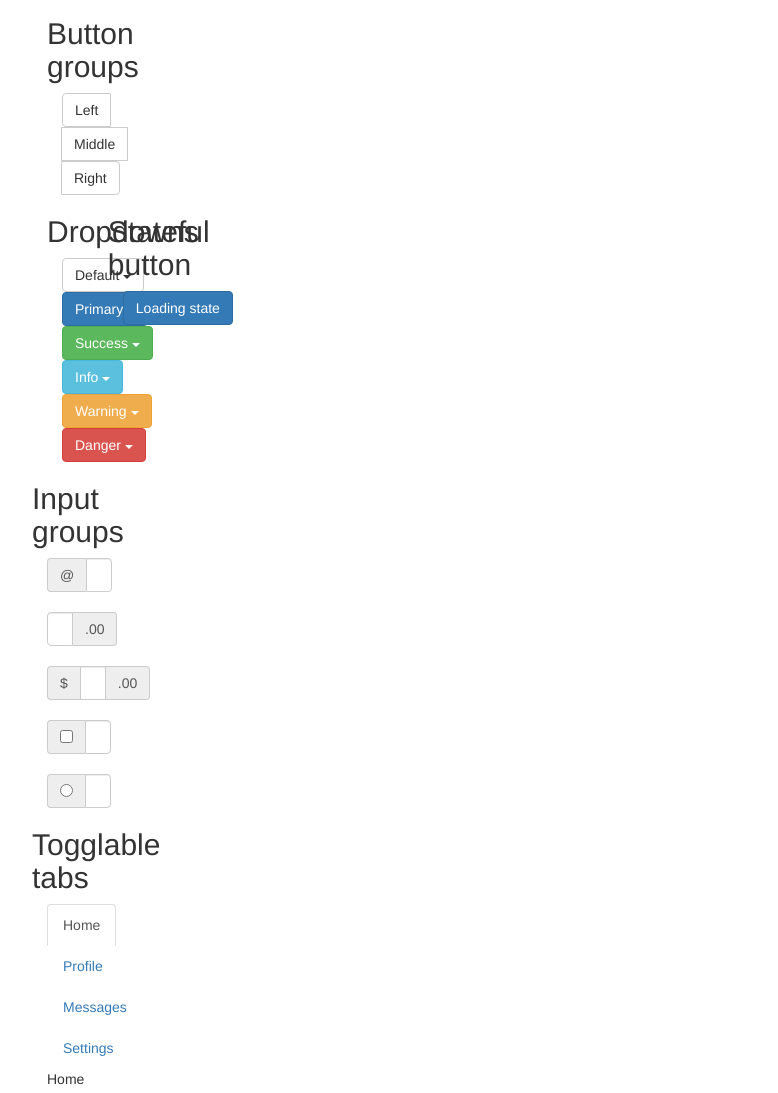
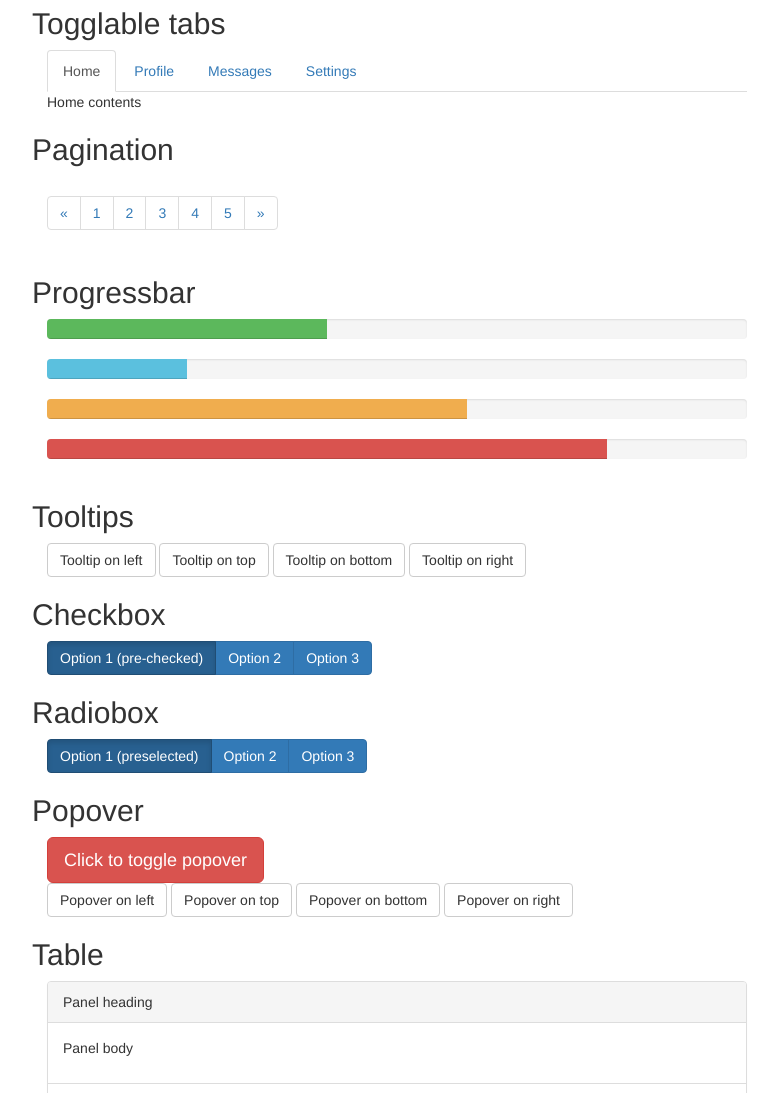
Before and after one commit to KoreaHTML5/quickstart-bootstrap, a website: page app/index.html in a window 1280 px wide. Shown: the part 1707-2800 px from the top of the page, without its empty margins (243-1021 px from the left). Drawn offline with nearby package versions, Linux system fonts and the light colour scheme.

Commit message:
Fix col number

```diff
--- a/app/index.html
+++ b/app/index.html
@@ -39,9 +39,9 @@
       </div>
 
       <div class="row">
-        <div class="col-md-1">
+        <div class="col-md-12">
           <h2>Labels</h2>
-          <div class="col-md-1">
+          <div class="col-md-12">
             <h1>Example heading <span class="label label-default">New</span></h1>
             <h2>Example heading <span class="label label-default">New</span></h2>
             <h3>Example heading <span class="label label-default">New</span></h3>
@@ -53,9 +53,9 @@
       </div>
 
       <div class="row">
-        <div class="col-md-1">
+        <div class="col-md-12">
           <h2>Colorful labels</h2>
-          <div class="col-md-1">
+          <div class="col-md-12">
             <span class="label label-default">Default</span>
             <span class="label label-primary">Primary</span>
             <span class="label label-success">Success</span>
@@ -64,13 +64,13 @@
             <span class="label label-danger">Danger</span>
           </div>
         </div>
-        <div class="col-md-1"></div>
+        <div class="col-md-12"></div>
       </div>
 
       <div class="row">
-        <div class="col-md-1">
+        <div class="col-md-12">
           <h2>Buttons</h2>
-          <div class="col-md-1">
+          <div class="col-md-12">
             <div class="btn-toolbar" role="toolbar">
               <div class="btn-group">
                 <button type="button" class="btn btn-default"><span class="glyphicon glyphicon-align-left"></span></button>
@@ -80,9 +80,9 @@
               </div>
             </div>
           </div>
-          <div class="col-md-1">
+          <div class="col-md-12">
           </div>
-          <div class="col-md-1">
+          <div class="col-md-12">
             <div class="btn-toolbar" role="toolbar">
               <button type="button" class="btn btn-default btn-lg"><span class="glyphicon glyphicon-star"></span> Star</button>
               <button type="button" class="btn btn-default"><span class="glyphicon glyphicon-star"></span> Star</button>
@@ -94,9 +94,9 @@
       </div>
 
       <div class="row">
-        <div class="col-md-1">
+        <div class="col-md-12">
           <h2>Button groups</h2>
-          <div class="col-md-1">
+          <div class="col-md-12">
             <div class="btn-group">
               <button type="button" class="btn btn-default">Left</button>
               <button type="button" class="btn btn-default">Middle</button>
@@ -107,9 +107,9 @@
       </div>
 
       <div class="row">
-        <div class="col-md-1">
+        <div class="col-md-12">
           <h2>Dropdowns</h2>
-          <div class="col-md-1">
+          <div class="col-md-12">
           <div class="btn-group">
             <button type="button" class="btn btn-default dropdown-toggle" data-toggle="dropdown">Default <span class="caret"></span></button>
             <ul class="dropdown-menu" role="menu">
@@ -174,18 +174,18 @@
       </div>
 
       <div class="row">
-        <div class="col-md-1">
+        <div class="col-md-12">
           <h2>Stateful button</h2>
-          <div class="col-md-1">
+          <div class="col-md-12">
             <button type="button" id="loading-example-btn" data-loading-text="Loading..." class="btn btn-primary">Loading state</button>
           </div>
         </div>
       </div>
 
       <div class="row">
-        <div class="col-md-1">
+        <div class="col-md-12">
           <h2>Input groups</h2>
-          <div class="col-md-1">
+          <div class="col-md-12">
             <form class="bs-example bs-example-form" role="form">
               <div class="input-group">
                 <span class="input-group-addon">@</span>
@@ -222,9 +222,9 @@
       </div>
 
       <div class="row">
-        <div class="col-md-1">
+        <div class="col-md-12">
           <h2>Togglable tabs</h2>
-          <div class="col-md-1">
+          <div class="col-md-12">
             <ul class="nav nav-tabs" role="tablist">
               <li class="active"><a href="#home" role="tab" data-toggle="tab">Home</a></li>
               <li><a href="#profile" role="tab" data-toggle="tab">Profile</a></li>
@@ -239,13 +239,13 @@
             </div>
           </div>
         </div>
-        <div class="col-md-1"></div>
+        <div class="col-md-12"></div>
       </div>
 
       <div class="row">
-        <div class="col-md-1">
+        <div class="col-md-12">
           <h2>Pagination</h2>
-          <div class="col-md-1">
+          <div class="col-md-12">
             <ul class="pagination">
               <li><a href="#">&laquo;</a></li>
               <li><a href="#">1</a></li>
@@ -257,13 +257,13 @@
             </ul>
           </div>
         </div>
-        <div class="col-md-1"></div>
+        <div class="col-md-12"></div>
       </div>
 
       <div class="row">
-        <div class="col-md-1">
+        <div class="col-md-12">
           <h2>Progressbar</h2>
-          <div class="col-md-1">
+          <div class="col-md-12">
             <div class="progress">
               <div class="progress-bar progress-bar-success" role="progressbar" aria-valuenow="40" aria-valuemin="0" aria-valuemax="100" style="width: 40%">
                 <span class="sr-only">40% Complete (success)</span>
@@ -286,26 +286,26 @@
             </div>
           </div>
         </div>
-        <div class="col-md-1"></div>
+        <div class="col-md-12"></div>
       </div>
 
       <div class="row">
-        <div class="col-md-1">
+        <div class="col-md-12">
           <h2>Tooltips</h2>
-          <div class="col-md-1">
+          <div class="col-md-12">
             <button type="button" class="btn btn-default" data-toggle="tooltip" data-placement="left" title="" data-original-title="Tooltip on left">Tooltip on left</button>
             <button type="button" class="btn btn-default" data-toggle="tooltip" data-placement="top" title="" data-original-title="Tooltip on top">Tooltip on top</button>
             <button type="button" class="btn btn-default" data-toggle="tooltip" data-placement="bottom" title="Tooltip on bottom">Tooltip on bottom</button>
             <button type="button" class="btn btn-default" data-toggle="tooltip" data-placement="right" title="" data-original-title="Tooltip on right">Tooltip on right</button>
           </div>
         </div>
-        <div class="col-md-1"></div>
+        <div class="col-md-12"></div>
       </div>
 
       <div class="row">
-        <div class="col-md-1">
+        <div class="col-md-12">
           <h2>Checkbox</h2>
-          <div class="col-md-1">
+          <div class="col-md-12">
             <div class="btn-group" data-toggle="buttons">
               <label class="btn btn-primary active">
                 <input type="checkbox" checked> Option 1 (pre-checked)
@@ -319,13 +319,13 @@
             </div>
           </div>
         </div>
-        <div class="col-md-1"></div>
+        <div class="col-md-12"></div>
       </div>
 
       <div class="row">
-        <div class="col-md-1">
+        <div class="col-md-12">
           <h2>Radiobox</h2>
-          <div class="col-md-1">
+          <div class="col-md-12">
             <div class="btn-group" data-toggle="buttons">
               <label class="btn btn-primary active">
                 <input type="radio" name="options" id="option1" checked> Option 1 (preselected)
@@ -339,19 +339,19 @@
             </div>
           </div>
         </div>
-        <div class="col-md-1"></div>
+        <div class="col-md-12"></div>
       </div>
 
       <div class="row">
-        <div class="col-md-1">
+        <div class="col-md-12">
           <h2>Popover</h2>
-          <div class="col-md-1">
+          <div class="col-md-12">
             <div>
               <button type="button" class="btn btn-lg btn-danger" data-toggle="popover" title="Popover title" data-content="And here's some amazing content. It's very engaging. Right?">Click to toggle popover</button>
             </div>
           </div>
           <br/>
-          <div class="col-md-1">
+          <div class="col-md-12">
             <div>
               <button type="button" class="btn btn-default" data-container="body" data-toggle="popover" data-placement="left" data-content="Vivamus sagittis lacus vel augue laoreet rutrum faucibus.">Popover on left </button>
               <button type="button" class="btn btn-default" data-container="body" data-toggle="popover" data-placement="top" data-content="Vivamus sagittis lacus vel augue laoreet rutrum faucibus.">Popover on top</button>
@@ -360,13 +360,13 @@
             </div>
           </div>
         </div>
-        <div class="col-md-1"></div>
+        <div class="col-md-12"></div>
       </div>
 
       <div class="row">
-        <div class="col-md-1">
+        <div class="col-md-12">
           <h2>Table</h2>
-          <div class="col-md-1">
+          <div class="col-md-12">
             <div class="panel panel-default">
               <div class="panel-heading">Panel heading</div>
               <div class="panel-body">
@@ -405,13 +405,13 @@
             </div>
           </div>
         </div>
-        <div class="col-md-1"></div>
+        <div class="col-md-12"></div>
       </div>
 
       <div class="row">
-        <div class="col-md-1">
+        <div class="col-md-12">
           <h2>Alert</h2>
-          <div class="col-md-1">
+          <div class="col-md-12">
             <div class="alert alert-danger fade in" role="alert">
             <button type="button" class="close" data-dismiss="alert"><span aria-hidden="true">×</span><span class="sr-only">Close</span></button>
             <h4>Oh snap! You got an error!</h4>
```
